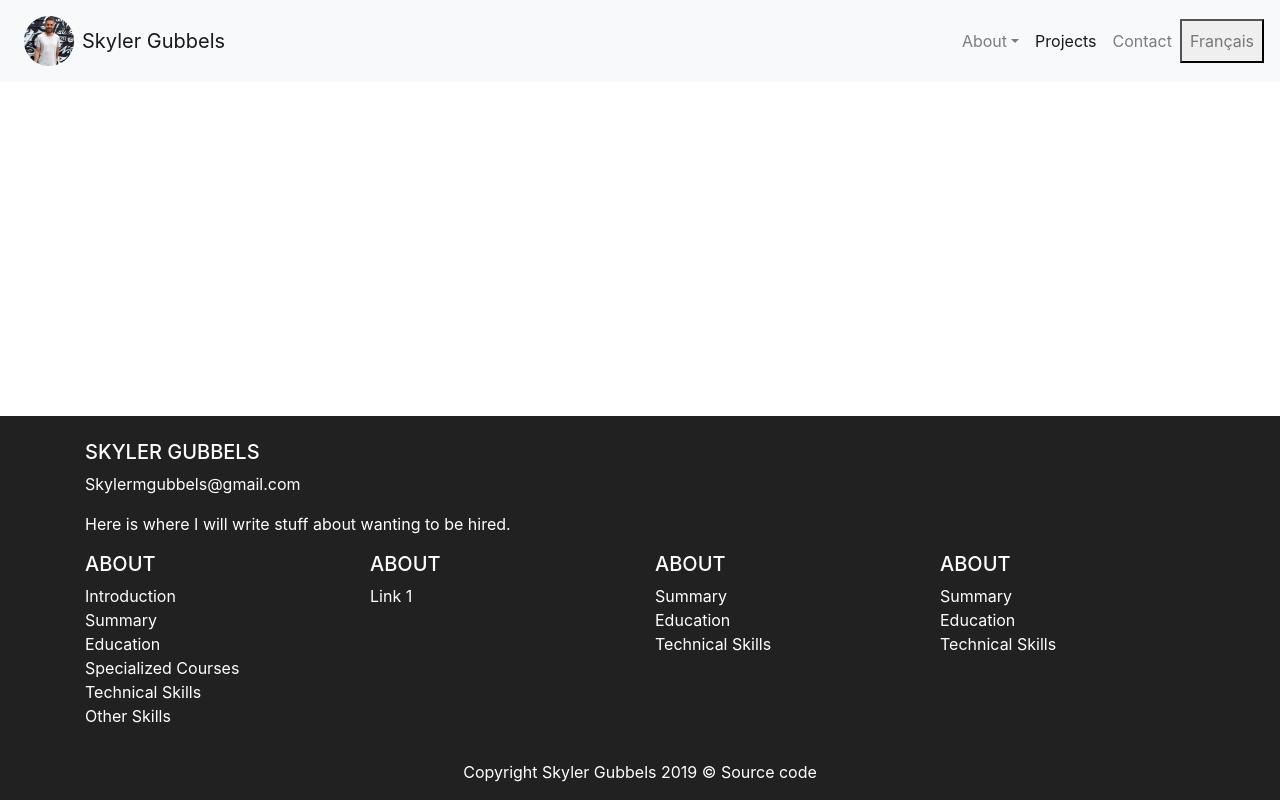
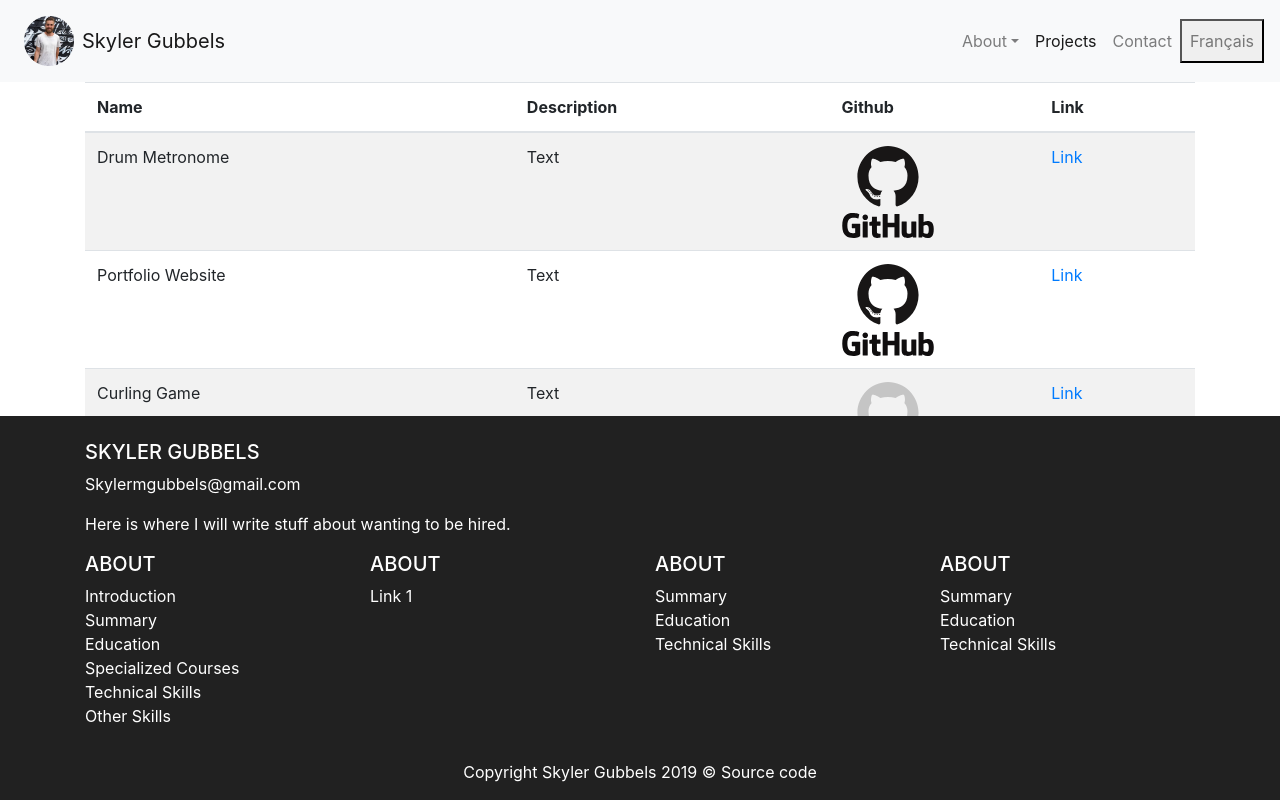
Before and after one commit to SkylerGubbels/skylerWebsite, a React (Create React App) app: page /projects in a window 1280 px wide. Built offline with nearby package versions, Linux system fonts and the light colour scheme.

Commit message:
Table data being added, images greyed out if no path given

```diff
--- a/src/App.css
+++ b/src/App.css
@@ -114,3 +114,15 @@ body{
   bottom: 0;
   width: 100%;
 }
+
+.tableImageWithLink{
+  max-width: 50%;
+  cursor: pointer;
+}
+
+.tableImageNoLink{
+  max-width: 50%;
+  filter: grayscale;
+  opacity: 0.2;
+
+}
--- /dev/null
+++ b/src/components/common/table.jsx
@@ -0,0 +1,51 @@
+import React, { Component } from 'react';
+
+class Table extends Component{
+
+    cols = 0;
+    //TODO: Throw exception if headers and content don't line up
+
+    createRows(data){
+        if(Object.keys(data).length !== this.cols){
+            throw(new Error("Error: Number of data elements must match number of columns in header"));
+        }
+
+        return(
+        <tr>
+            {Object.keys(data).map(key => this.createDataItem(data[key]))}
+        </tr>)
+    }
+
+    createDataItem(item){
+        if(item.image){
+            // If we don't have a path, grey out the image
+            const className = item.path === "" ? "tableImageNoLink" : "tableImageWithLink";
+            return<td><img className={className} src={item.image} href={item.path}></img></td>
+        }
+
+        if(item.text){
+            return<td><a href={item.path}>{item.text}</a></td>
+        }
+
+        return<td>{item}</td>
+    }
+
+    render(){
+    const { headers, data } = this.props.content;
+    this.cols = headers.length;
+
+    return(
+        <table className={this.props.className}>
+        <thead>
+            <tr>
+                {headers.map(h => <th key={h}>{h}</th>)}
+            </tr>
+        </thead>
+        <tbody>
+                {data.map(d => this.createRows(d))}
+        </tbody>
+        </table>)
+    }
+}
+
+export default Table;
--- a/src/components/projectspage.jsx
+++ b/src/components/projectspage.jsx
@@ -1,10 +1,22 @@
 import React, { Component } from 'react';
 import Footer from './footer';
 import NavBar from './navbar';
+import Table from './common/table';
+import github from "../resources/languageLogos/github.svg"
 
 class ProjectsPage extends Component {
     state = {
         language: 'english',
+    }
+
+    projects = {
+        headers: ["Name", "Description", "Github", "Link"],
+        data: [
+            {name: "Drum Metronome", description: "Text", github: {image: github, path: "https://github.com/SkylerGubbels/DrumMetronome"}, link: {text: "Link", path: ""}},
+            {name: "Portfolio Website", description: "Text", github: {image: github, path: "https://github.com/SkylerGubbels/skylerWebsite"}, link: {text: "Link", path: ""}},
+            {name: "Curling Game", description: "Text", github: {image: github, path: ""}, link: {text: "Link", path: ""}}
+
+        ]
     }
 
     handleLanguageChange = newLanguage => {
@@ -16,6 +28,9 @@ class ProjectsPage extends Component {
         return (
             <div className="page-container">
                 <NavBar language={language} onLanguageChange={this.handleLanguageChange} imageHeight={0}/>
+                <div className="container">
+                    <Table className="table table-striped" content={this.projects}/>
+                </div>
                 <Footer className="footerSmall"/>
             </div>
          );
```
